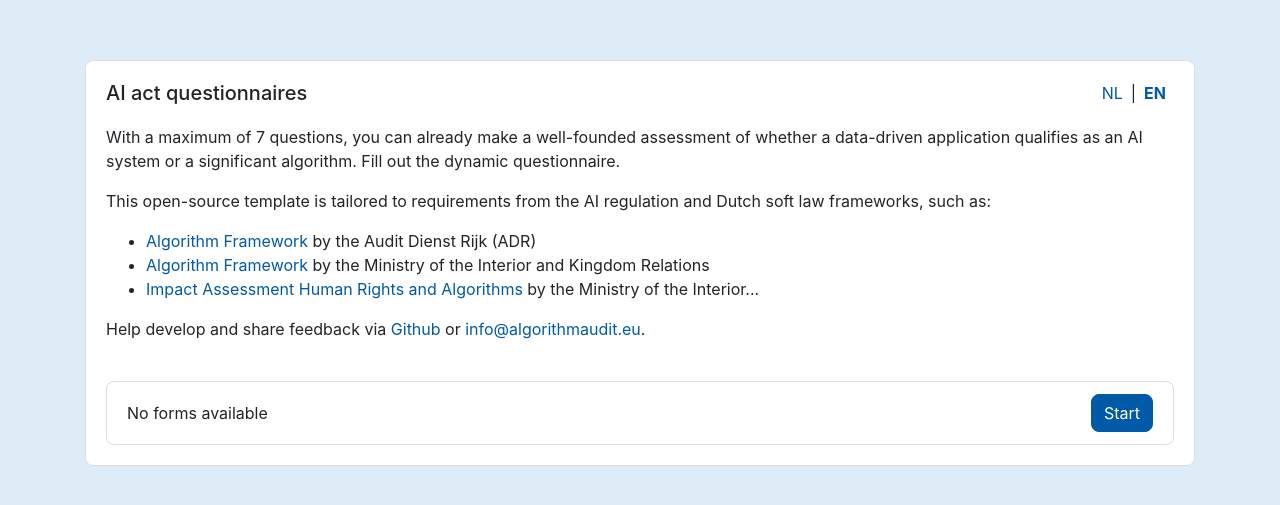
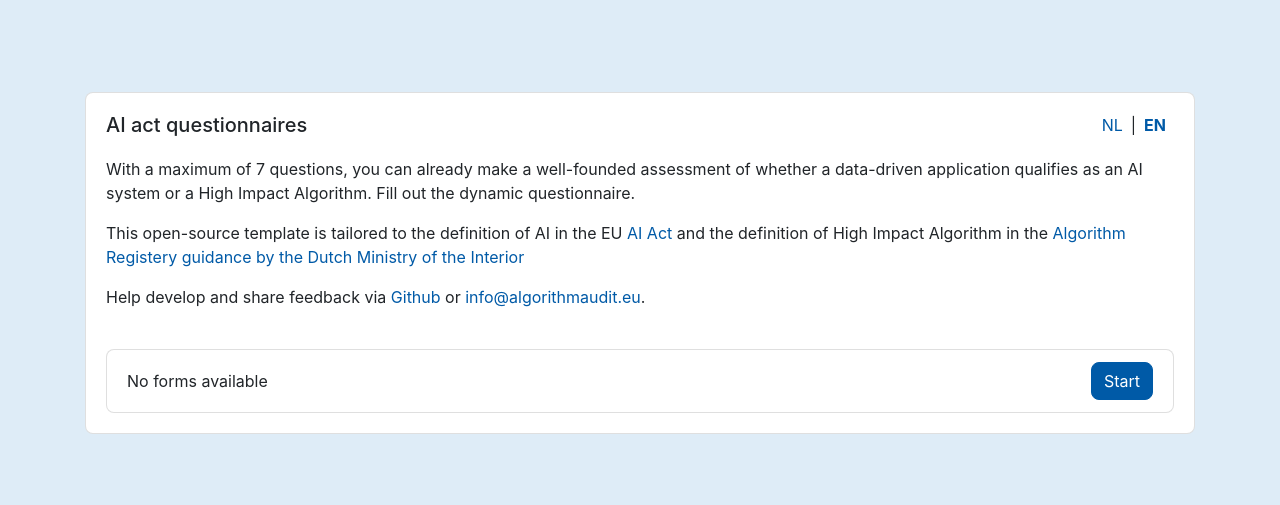
Before and after one commit to vaunapuu/AI-kusimused, a React (Vite) app: page / in a window 1280 px wide. Shown: the part 137-642 px from the top of the page. Built offline with nearby package versions, Linux system fonts and the light colour scheme.

Commit message:
intro teksten aangepast EN en NL

```diff
--- a/src/components/Intro.tsx
+++ b/src/components/Intro.tsx
@@ -21,43 +21,25 @@ export default function ({
 
         <div className="mb-4">
           <p>{t("description1")}</p>
-          <p>{t("description2")}</p>
-          <ul>
-            <li>
-              {" "}
+          <p>{t("description2")}
             <a
-                href="https://www.rijksoverheid.nl/documenten/rapporten/2023/07/11/onderzoekskader-algoritmes-adr-2023#:~:text=De%20Auditdienst%20Rijk%20heeft%20een,risico%27s%20beheerst%20%5C(kunnen%5C)%20worden."
+              href="https://eur-lex.europa.eu/eli/reg/2024/1689/oj"
               target="_blank"
             >
-                {t("framework1_text")}
-              </a>{" "}
-              {t("framework1_author")}
-            </li>
-            <li>
-              {" "}
+              {t("source1")}
+            </a>
+            {t("description2_1")}
             <a
-                href="https://minbzk.github.io/Algoritmekader/"
+              href="https://algoritmes.pleio.nl/attachment/entity/f1a35292-7ea6-4e47-93fa-b3358e9ab2e0"
               target="_blank"
             >
-                {t("framework2_text")}
-              </a>{" "}
-              {t("framework2_author")}
-            </li>
-            <li>
-              {" "}
-              <a
-                href="https://www.rijksoverheid.nl/documenten/rapporten/2021/02/25/impact-assessment-mensenrechten-en-algoritmes"
-                target="_blank"
-              >
-                {t("framework3_text")}
-              </a>{" "}
-              {t("framework3_author")}
-            </li>
-          </ul>
+              {t("source2")}
+            </a>
+          </p>
           <p>
             {t("feedback")}{" "}
             <a
-              href="https://github.com/NGO-Algorithm-Audit/AlgorithmAudit_website"
+              href="https://github.com/NGO-Algorithm-Audit/AI-Act-Implementation-Tool"
               target="_blank"
             >
               Github
--- a/src/i18n/en/translation.json
+++ b/src/i18n/en/translation.json
@@ -1,13 +1,10 @@
 {
   "cardTitle": "AI act questionnaires",
-  "description1": "With a maximum of 7 questions, you can already make a well-founded assessment of whether a data-driven application qualifies as an AI system or a significant algorithm. Fill out the dynamic questionnaire.",
-  "description2": "This open-source template is tailored to requirements from the AI regulation and Dutch soft law frameworks, such as:",
-  "framework1_text": "Algorithm Framework",
-  "framework1_author": "by the Audit Dienst Rijk (ADR)",
-  "framework2_text": "Algorithm Framework",
-  "framework2_author": "by the Ministry of the Interior and Kingdom Relations",
-  "framework3_text": "Impact Assessment Human Rights and Algorithms",
-  "framework3_author": "by the Ministry of the Interior...",
+  "description1": "With a maximum of 7 questions, you can already make a well-founded assessment of whether a data-driven application qualifies as an AI system or a High Impact Algorithm. Fill out the dynamic questionnaire.",
+  "description2": "This open-source template is tailored to the definition of AI in the EU ",
+  "source1": "AI Act",
+  "description2_1": " and the definition of High Impact Algorithm in the ",
+  "source2": "Algorithm Registery guidance by the Dutch Ministry of the Interior",
   "feedback": "Help develop and share feedback via",
   "startButton": "Start",
   "or": "or",
--- a/src/i18n/nl/translation.json
+++ b/src/i18n/nl/translation.json
@@ -1,13 +1,10 @@
 {
   "cardTitle": "AI-act vragenlijsten",
   "description1": "Aan de hand van maximaal 7 vragen kun je al een gedegen inschatting maken of een datagedreven toepassing een AI-systeem of impactvol algoritme betreft. Vul de dynamische vragenlijst in.",
-  "description2": "Dit open-source templates is afgestemd op eisen uit de AI-verordening en Nederlandse soft law kaders, zoals:",
-  "framework1_text": "Onderzoekskader Algoritmes",
-  "framework1_author": "van de Audit Dienst Rijk (ADR)",
-  "framework2_text": "Algoritmekader",
-  "framework2_author": "van het Ministerie van Binnenlandse Zaken en Koninkrijksrelaties",
-  "framework3_text": "Impact Assessment Mensenrechten en Algoritmes",
-  "framework3_author": "van het Binnenlandse Zaken...",
+  "description2": "Deze open-source template is afgestemd op de definitie van AI uit de ",
+  "source1": "AI-verordening",
+  "description2_1": " en de definitie van impactvol algoritme uit de ",
+  "source2": "Handreiking Algoritme Register van het Ministerie van Binnenlandse Zaken en Koningkrijksrelaties",
   "feedback": "Help mee ontwikkelen, deel feedback middels",
   "startButton": "Start",
   "or": "of",
```
Lines whose indentation alone changed are shown as unchanged.
